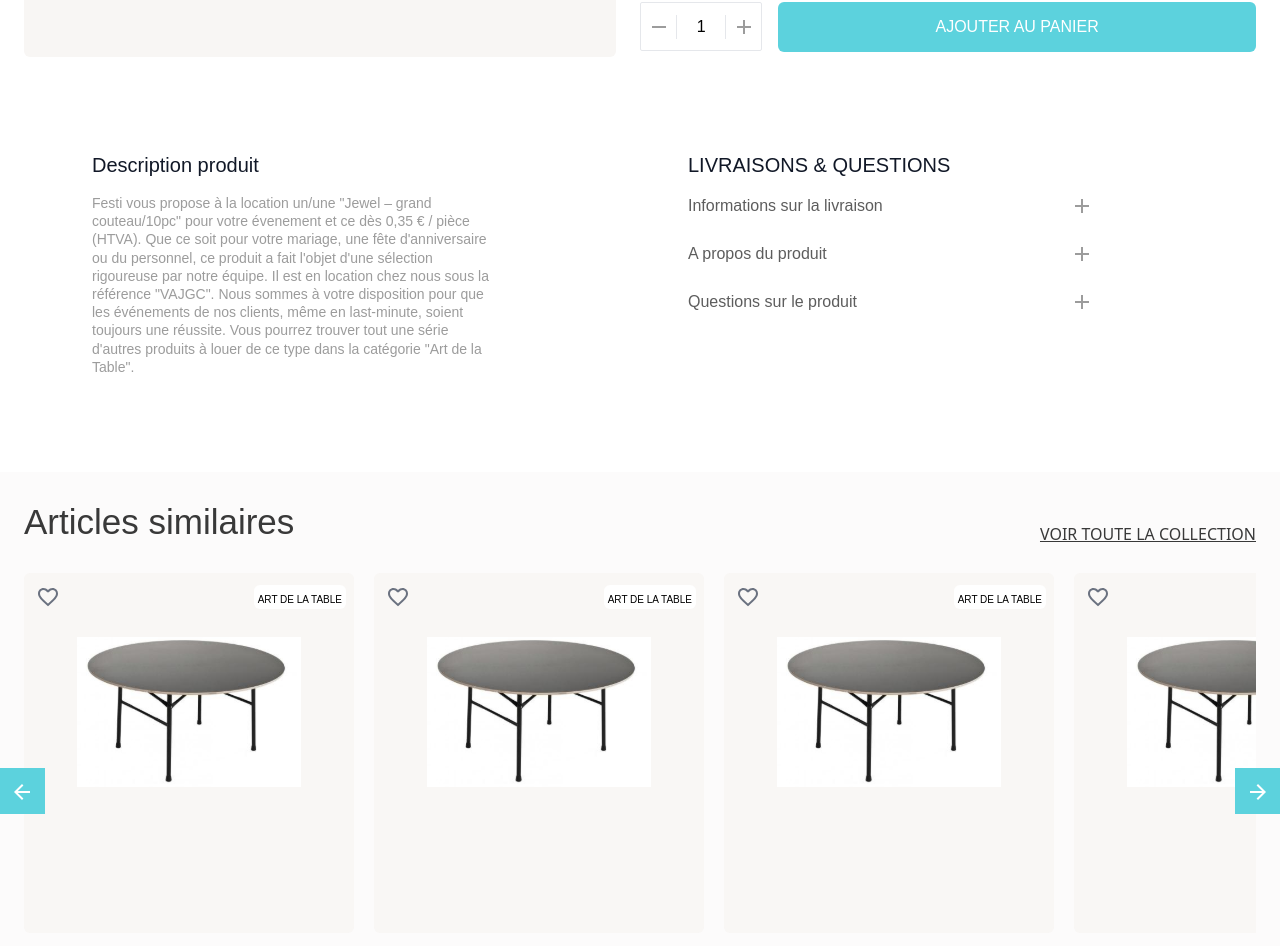
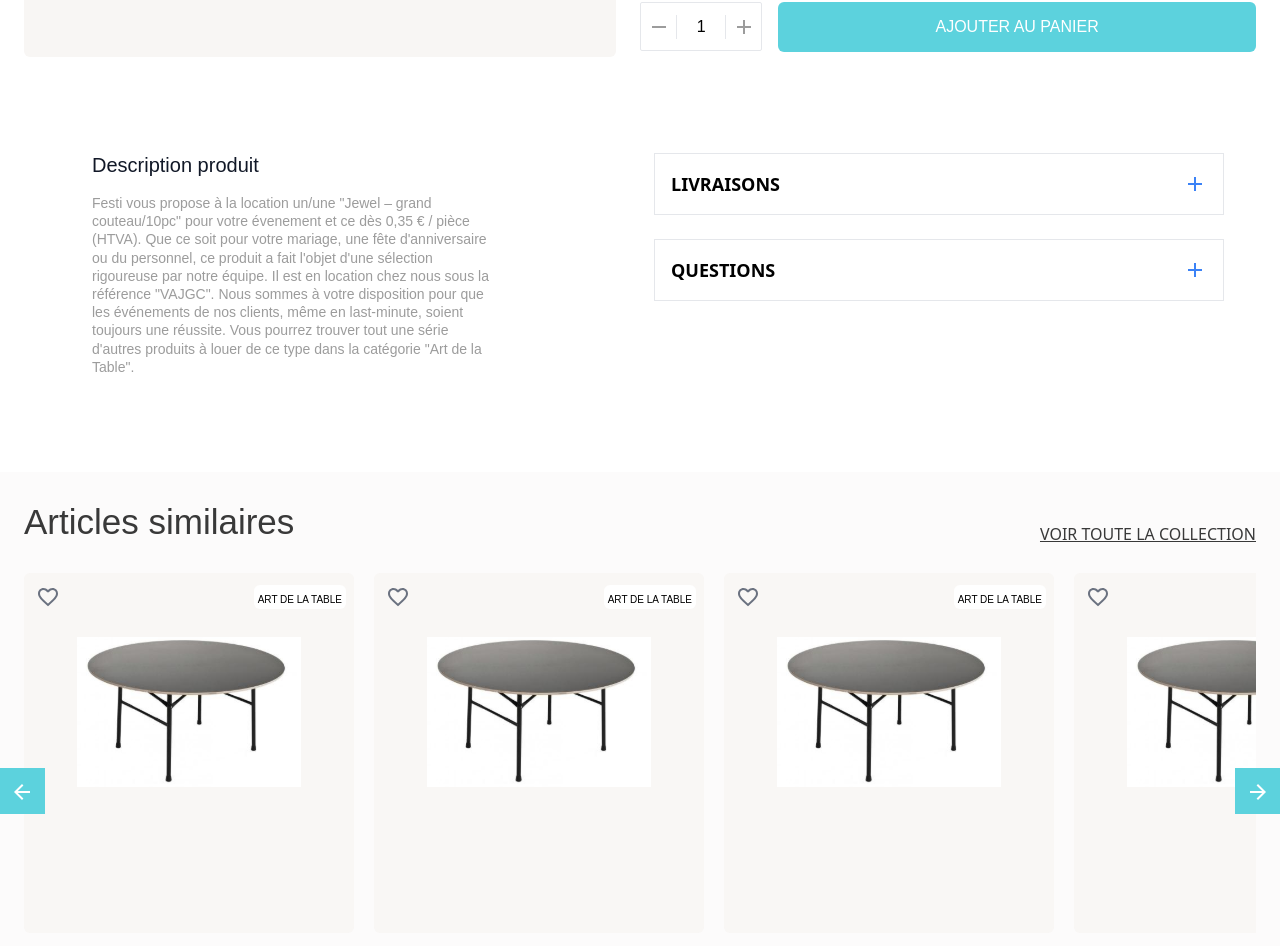
Before and after one commit to tusharganvir21/wetechframeproject, a Next.js app: page /artdelatable in a window 1280 px wide. Shown: the part 834-1780 px from the top of the page. Built offline with nearby package versions, Linux system fonts and the light colour scheme.

Commit message:
made some chnages

```diff
--- a/src/app/artdelatable/components/Main.tsx
+++ b/src/app/artdelatable/components/Main.tsx
@@ -192,37 +192,16 @@ const Main: React.FC = () => {
           </p>
         </div>
 
-        {/* Right side: LIVRAISONS and QUESTIONS */}
-        <div className="w-full lg:w-1/2 space-y-4 pl-9 pr-[130px]">
-          <h2
-            className="font-cabinet-grotesk text-gray-900 leading-7"
-            style={{
-              fontWeight: 400,
-              fontSize: "20px",
-              lineHeight: "25px",
-            }}
-          >
-            LIVRAISONS &amp; QUESTIONS
-          </h2>
-          <div className="space-y-6">
-            <div className="flex items-center justify-between">
-              <div className="text-[16px] text-[#5D5D5D] font-geist font-medium">
-                Informations sur la livraison
-              </div>
-              <Add className="text-[#9C9C9C]" />
-            </div>
-            <div className="flex items-center justify-between">
-              <div className="text-[16px] text-[#5D5D5D] font-geist font-medium">
-                A propos du produit
-              </div>
-              <Add className="text-[#9C9C9C]" />
-            </div>
-            <div className="flex items-center justify-between">
-              <div className="text-[16px] text-[#5D5D5D] font-geist font-medium">
-                Questions sur le produit
-              </div>
-              <Add className="text-[#9C9C9C]" />
-            </div>
+        {/* Right side: LIVRAISONS and QUESTIONS Sections */}
+        <div className="w-1/2 space-y-6">
+          <div className="flex justify-between items-center border p-4">
+            <span className="text-lg font-semibold">LIVRAISONS</span>
+            <Add className="text-blue-500 cursor-pointer" />
+          </div>
+
+          <div className="flex justify-between items-center border p-4">
+            <span className="text-lg font-semibold">QUESTIONS</span>
+            <Add className="text-blue-500 cursor-pointer" />
           </div>
         </div>
       </div>
```
